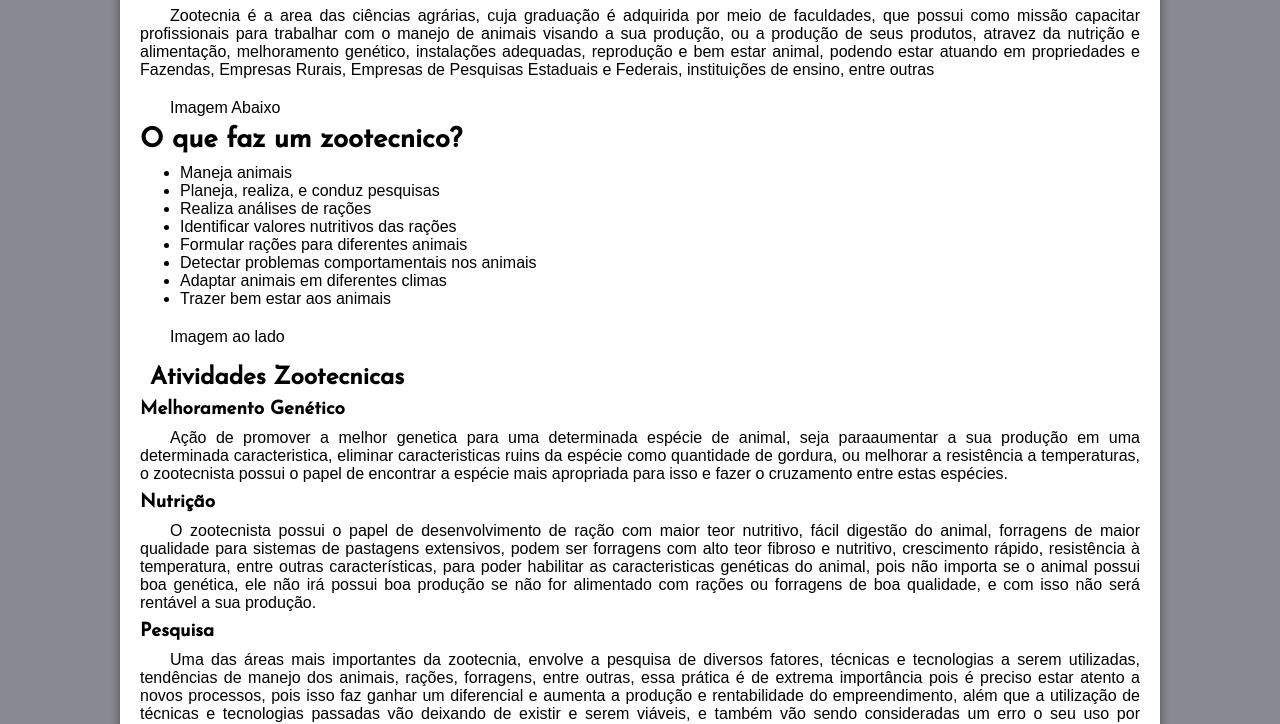
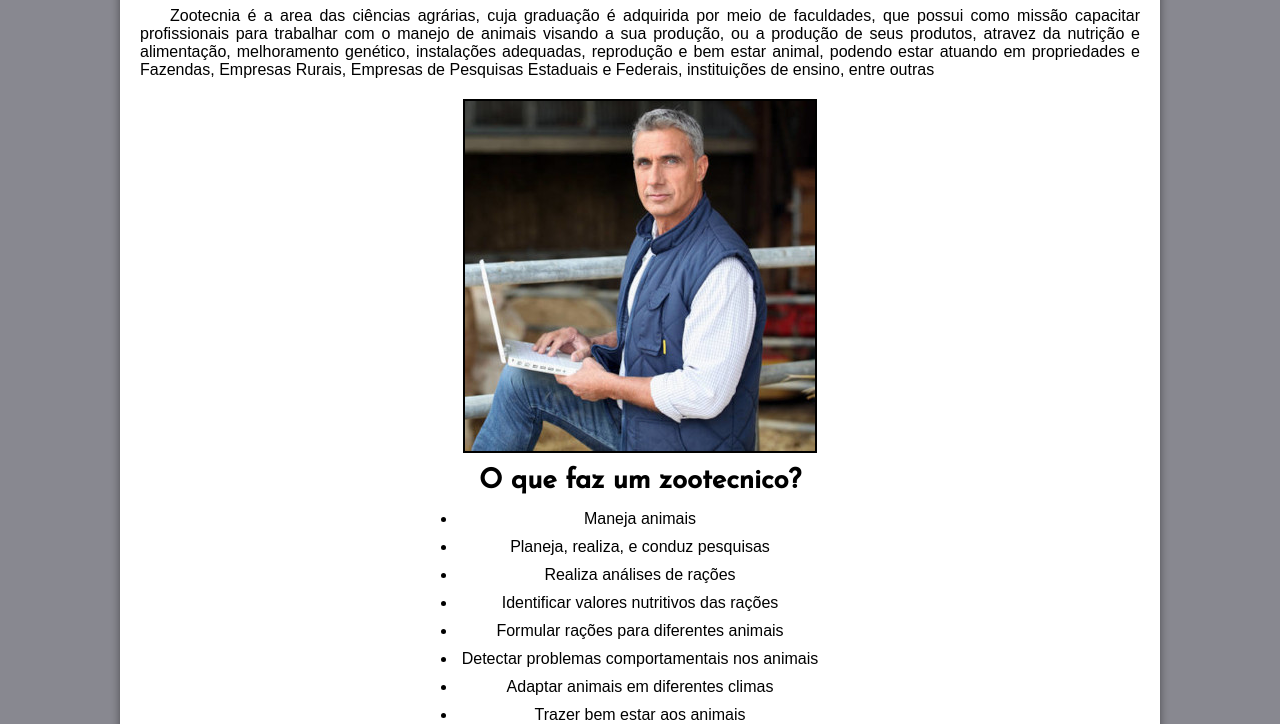
Before and after one commit to alucasb/Zootecnia, a plain HTML site: page index.html in a window 1280 px wide. Shown: the part 218-942 px from the top of the page. Drawn offline with Linux system fonts and the light colour scheme.

Commit message:
atualização

```diff
--- a/estilo/estilo.css
+++ b/estilo/estilo.css
@@ -13,6 +13,12 @@
     --font-titulo: 'Josefin Sans', sans-serif;;
 
 }
+
+*{
+    margin: 0px;
+    padding: 0px;
+}
+
 header{
     background-color: var(--cor4);
     padding: 20px;
@@ -36,6 +42,26 @@ body{
     background-color: var(--cor0);
     font-family: var(--font-texto);
 }
+
+h1.ttabela{
+    text-align: center;
+    padding-bottom: 10px;
+    padding-top: 15px;
+}
+.tabela{
+    text-align: center;
+}
+.tabela ul{
+    display: inline-block;
+    margin: 0;
+    padding: 0;
+}
+.tabela li{
+    padding: 5px;
+}
+li.ultimo{
+    padding-bottom: 15px;
+}
 main{
     background-color: white;
     padding: 20px;
@@ -55,11 +81,12 @@ main{
 main h2{
     font-family: var(--font-titulo);
     font-size: 1.5em;
-    padding: 10px;
+    padding-bottom: 10px;
+    padding-top: 20px;
 }
 main h3{
     font-family: var(--font-titulo);
-
+    padding: 10px;
 }
 
 main p{
@@ -73,9 +100,11 @@ main ul{
     padding-top: 10px;
     padding-bottom: 10px;
 }
-
-
-*{
-    margin: 0px;
-    padding: 0px;
+p.pos{
+    padding-bottom: 20px;
 }
+img{
+    border: 2px solid black;
+    display: block;
+    margin: auto;
+}
--- a/index.html
+++ b/index.html
@@ -31,10 +31,11 @@
     <main>
         <article>
             <h1>O que é zootecnia?</h1>
-            <p>Zootecnia é a area das ciências agrárias, cuja graduação é adquirida por meio de faculdades, que possui como missão capacitar profissionais para trabalhar com o manejo de animais visando a sua produção, ou a produção de seus produtos, atravez da nutrição e alimentação, melhoramento genético, instalações adequadas, reprodução e bem estar animal, podendo estar atuando em propriedades e Fazendas, Empresas Rurais, Empresas de Pesquisas Estaduais e Federais, instituições de ensino, entre outras </p>
-            <p>Imagem Abaixo</p>
-            <h1>O que faz um zootecnico?</h1>
-            <ul >
+            <p class="pos">Zootecnia é a area das ciências agrárias, cuja graduação é adquirida por meio de faculdades, que possui como missão capacitar profissionais para trabalhar com o manejo de animais visando a sua produção, ou a produção de seus produtos, atravez da nutrição e alimentação, melhoramento genético, instalações adequadas, reprodução e bem estar animal, podendo estar atuando em propriedades e Fazendas, Empresas Rurais, Empresas de Pesquisas Estaduais e Federais, instituições de ensino, entre outras </p>
+            <img src="imagens/o que e zootecnia.jpg" alt="zootecnia">
+            <h1 class="ttabela">O que faz um zootecnico?</h1>
+            <div class="tabela">
+                <ul>
                     <li>Maneja animais</li>
                     <li>Planeja, realiza, e conduz pesquisas</li>
                     <li>Realiza análises de rações</li>
@@ -42,10 +43,12 @@
                     <li>Formular rações para diferentes animais</li>
                     <li>Detectar problemas comportamentais nos animais</li>
                     <li>Adaptar animais em diferentes climas</li>
-                <li>Trazer bem estar aos animais</li>
+                    <li class="ultimo">Trazer bem estar aos animais</li>
                 </ul>
-            <p>Imagem ao lado</p>
+            </div>
+            <img src="imagens/zootecnico.jpg" alt="zootecnico">
             <h2>Atividades Zootecnicas</h2>
+            <p>O zootecnico pode trabalhar em várias areas, estando em contato com diversos conhecimentos e animais diferentes, a seguir tem algumas atividades que um zootecnico deve saber e executar</p>
             <h3>Melhoramento Genético</h3>
             <p>Ação de promover a melhor genetica para uma determinada espécie de animal, seja paraaumentar a sua produção em uma determinada caracteristica, eliminar caracteristicas ruins da espécie como quantidade de gordura, ou melhorar a resistência a temperaturas, o zootecnista possui o papel de encontrar a espécie mais apropriada para isso e fazer o cruzamento entre estas espécies.</p>
             <h3>Nutrição</h3>
@@ -57,8 +60,8 @@
             <h3>Meio Ambiente</h3>
             <p>Conservar o meio ambiente é essencial para poder fazer da atividade algo sustentável, e podem levar a vários fatores, manutenção, conservação e uso do solo para o tipo de forragem que será utilizada, a quantidade de água que é utilizada para o mantimento dos animais, e nisso é necessário o conhecimento de diversas técnicas ambientais para poder transformar em uma produção sustentável, algumas delas sendo o controle de erosão do solo, uso da água, cobertura vegetal para poder amenizar a erosão, infiltrar água ter mais recurso hídrico, e ainda acarretar em maior ciclo de carbono.</p>
             <h3>Bem Estar</h3>
-            <p>O bem estar animal é uma das tendências mais atuais, visando dar a melhor qualidade de vida possível para o animal enquanto ele estiver vivo, isso acarreta em uma maior produção, aumenta o conforto do animal, propicia uma maior saúde, e valoriza o trabalho do zootecnista e do proprietário, o que gera maior renda no geral com mais pessoas querendo consumir produtos que faça boas técnicas e deem uma vida digna ao animal. </p>
-            <p>Imagem das areas</p>
+            <p class="pos">O bem estar animal é uma das tendências mais atuais, visando dar a melhor qualidade de vida possível para o animal enquanto ele estiver vivo, isso acarreta em uma maior produção, aumenta o conforto do animal, propicia uma maior saúde, e valoriza o trabalho do zootecnista e do proprietário, o que gera maior renda no geral com mais pessoas querendo consumir produtos que faça boas técnicas e deem uma vida digna ao animal. </p>
+            <img src="imagens/areas.jpg" alt="areas">
         </article>
 
     </main>
```
Also changed, not shown: imagens/areas.jpg (added), imagens/o que e zootecnia.jpg (added), imagens/zootecnico.jpg (added). Lines whose indentation alone changed are shown as unchanged.
